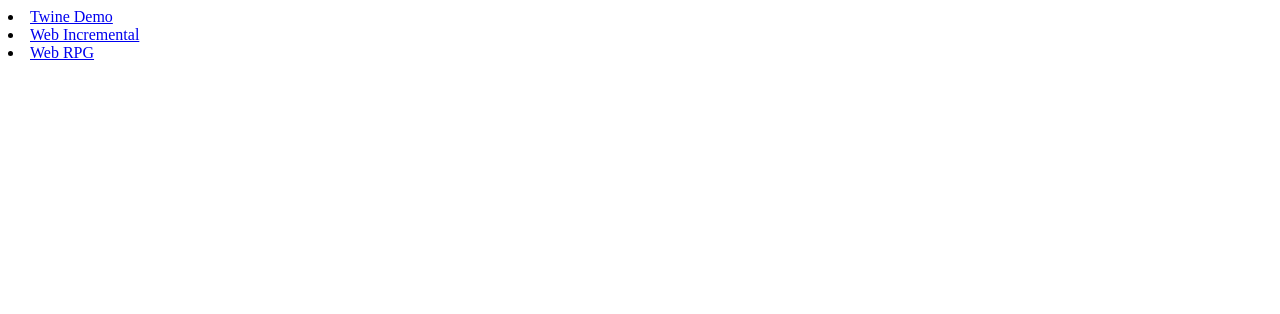
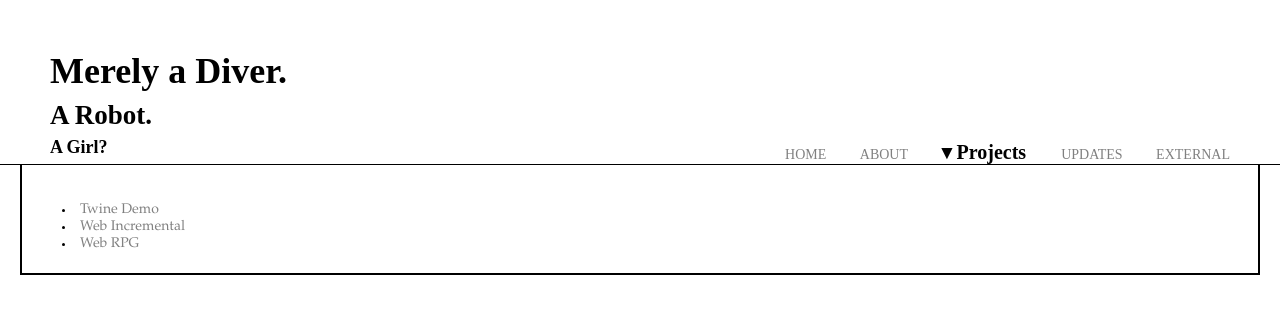
Before and after one commit to johny2shoe/Website-One, a plain HTML site: page games.html in a window 1280 px wide. Drawn offline with Linux system fonts and the light colour scheme.

Commit message:
Update games.html

```diff
--- a/games.html
+++ b/games.html
@@ -1,3 +1,47 @@
- <li><a href='Mum-and-John-twine.html'>Twine Demo</a></li>          <!-- These are the same -->
- <li><a href='#'>Web Incremental</a></li>
- <li><a href='#'>Web RPG</a></li>
+<!DOCTYPE html>
+<html lang='en'>
+  <head>
+    <meta charset='UTF-8'/>
+    <title>ABOUT</title>
+    <link rel='stylesheet' href='menu-styles.css'/>
+  </head>
+  <body>
+
+    <!-- Title & Menu bar -->
+    <div class='header'>
+      <div class='title'>
+        <h1> Merely a Diver. </h1>
+        <h2> A Robot. </h2>
+        <h4> A Girl? </h4>
+      </div>
+
+      <ul class='menu'>
+        <li><a href='index.html'>HOME</a></li>
+        <li><a href='about.html'>ABOUT</a></li>
+
+        <li class='dropdown'><span>&#9662; Projects</span>
+          <ul class='features-menu'>           <!-- Start of submenu -->
+            <li><a href='#'>ART</a></li>
+            <li><a href='#'>ANIMATION</a></li>
+            <li><a href='#'>GAMES</a></li>
+            <li><a href='#'>INTERACTIVE</a></li>
+          </ul>                                <!-- End of submenu -->
+        </li>
+
+        <li><a href='updates.html'>UPDATES</a></li>
+        <li><a href='external.html'>EXTERNAL</a></li>
+
+      </ul>
+    </div>
+
+    <!-- Page Content -->
+    <div class='page'>
+
+      <li><a href='Mum-and-John-twine.html'>Twine Demo</a></li>          <!-- These are the same -->
+      <li><a href='#'>Web Incremental</a></li>
+      <li><a href='#'>Web RPG</a></li>
+
+    </div>
+
+  </body>
+</html>
```
